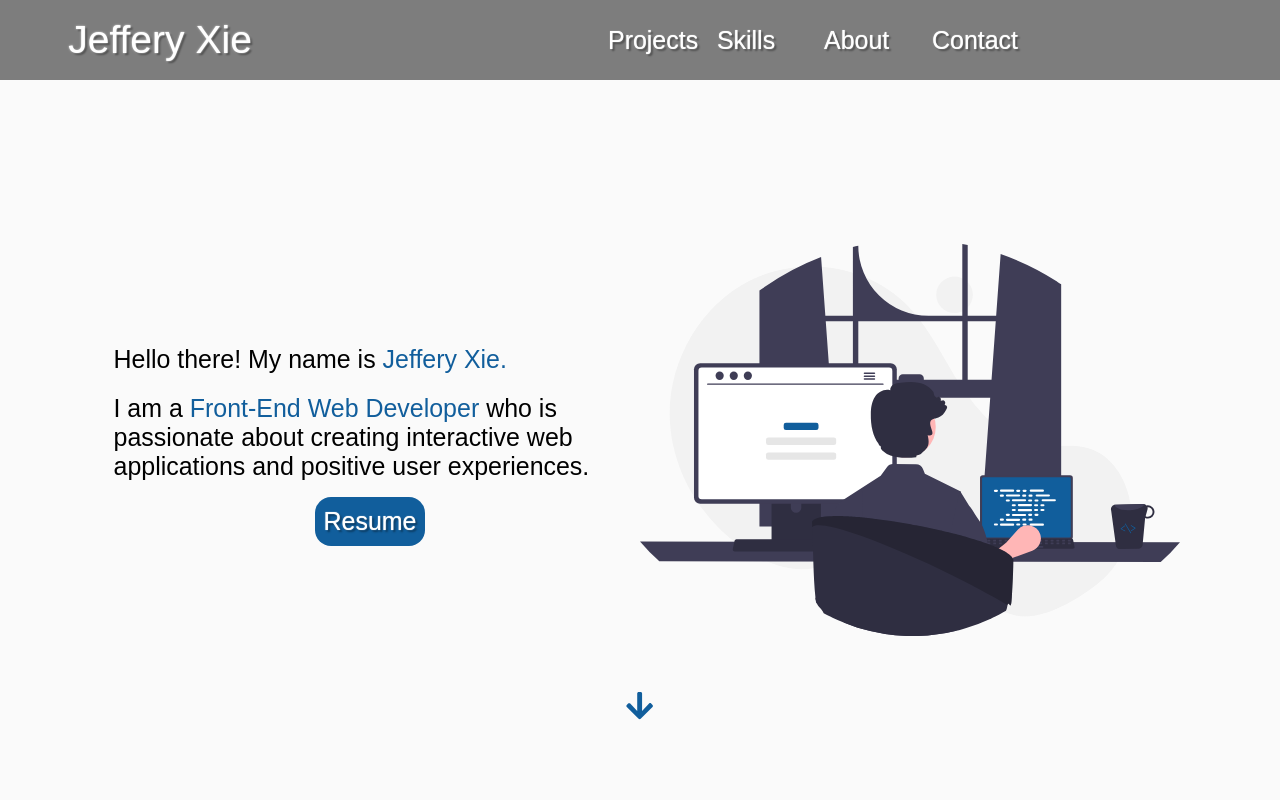
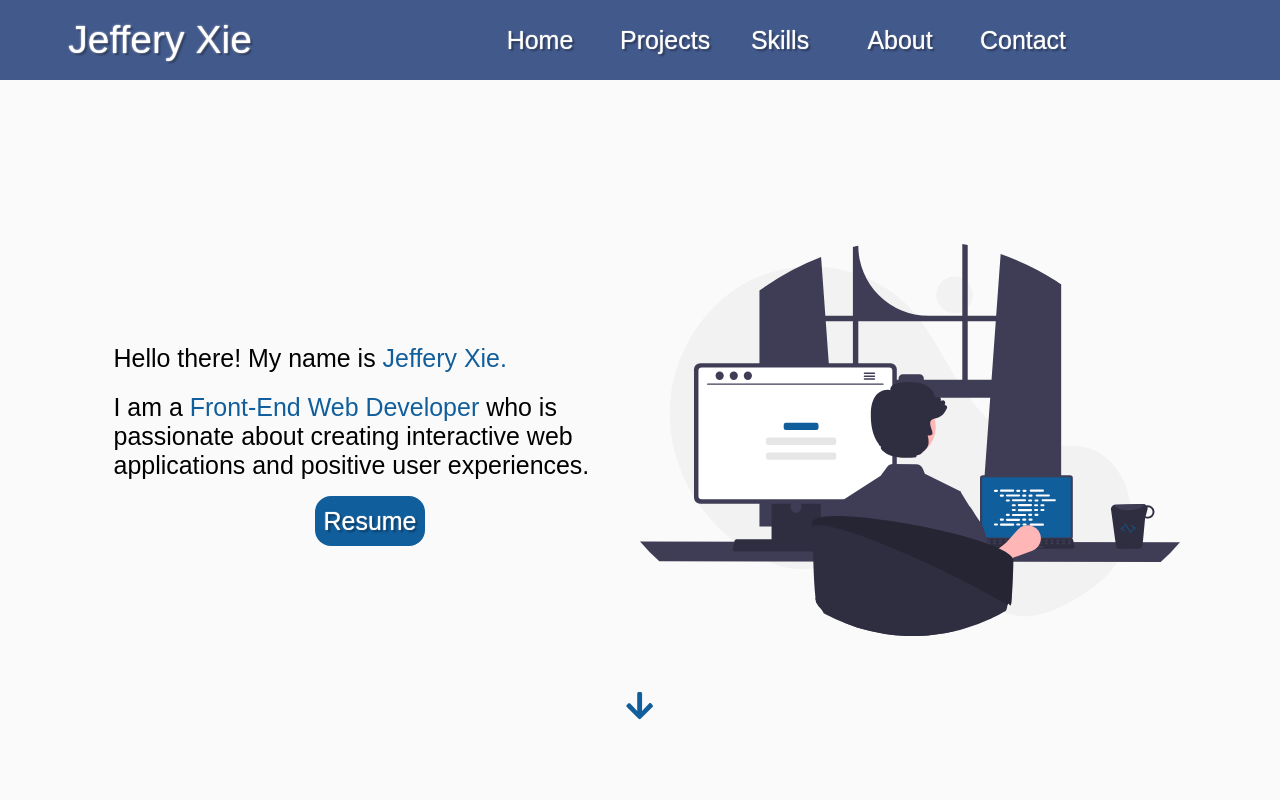
Before and after one commit to rJefferyXie/Portfolio, a React (Create React App) app: page / in a window 1280 px wide. Shown: the top 800 px of the page. Built offline with nearby package versions, Linux system fonts and the light colour scheme.

Commit message:
Changed navbar color, added home button.

```diff
--- a/src/Components/Navbar/Navbar.css
+++ b/src/Components/Navbar/Navbar.css
@@ -2,13 +2,13 @@
     position: fixed;
     height: 80px;
     width: 100vw;
-    background-color: rgba(0, 0, 0, 0.5);
+    background-color: rgba(46, 72, 128, 0.9);
     z-index: 9999;
 }
 
 #Navbar-logo {
     height: 100%;
-    width: 320px;
+    width: 280px;
     font-size: var(--step-3);
     background-color: transparent;
     border: none;
@@ -23,16 +23,14 @@
     width: 75%;
 }
 
-.Navbar-button {
-    height: 60px;
-    width: 100px;
-    border-radius: 8px;
+.nav-button {
+    height: 50px;
+    width: 120px;
     background-color: transparent;
     border: none;
-    margin: 0px 4px 0px 4px;
 }
 
-.Navbar-button:hover {
+.nav-button:hover, .nav-button:focus, .nav-button:active {
     background-color: rgba(240, 240, 240, 0.5);
 }
 
@@ -48,11 +46,11 @@
         position: absolute;
         top: -1000px;
         transition: all 0.5s ease;
-        border: 1px solid rgb(230, 230, 230);
+        border-bottom: 1px solid rgb(0, 0, 0);
     }
 
     #Navbar-container.active {
-        background: rgba(79, 165, 190, 0.9);
+        background: rgba(46, 72, 128, 0.9);
         top: 100%;
         transition: all 0.5s ease;
         z-index: 99;
@@ -62,7 +60,7 @@
     #Navbar-container button, #Navbar-container a {
         height: 100%;
         width: 100%;
-        border-top: 1px solid rgb(230, 230, 230);
+        border-top: 1px solid rgb(0, 0, 0);
         border-radius: 0px;
     }
 
--- a/src/Components/Navbar/Navbar.js
+++ b/src/Components/Navbar/Navbar.js
@@ -25,10 +25,11 @@ const Navbar = () => {
                 <span className="bar"></span>
             </div>
             <div id="Navbar-container" className="flex" onClick={MobileMenu}>
-                <button onClick={() => ScrollTo("#Projects")} className="Navbar-button">Projects</button>
-                <button onClick={() => ScrollTo("#Skills")} className="Navbar-button">Skills</button>
-                <button onClick={() => ScrollTo("#About")} className="Navbar-button">About</button>
-                <button onClick={() => ScrollTo("#Contact")} className="Navbar-button">Contact</button>
+                <button onClick={() => ScrollTo("#Hero")} className="nav-button">Home</button>
+                <button onClick={() => ScrollTo("#Projects")} className="nav-button">Projects</button>
+                <button onClick={() => ScrollTo("#Skills")} className="nav-button">Skills</button>
+                <button onClick={() => ScrollTo("#About")} className="nav-button">About</button>
+                <button onClick={() => ScrollTo("#Contact")} className="nav-button">Contact</button>
             </div>
         </nav>
     );
```
